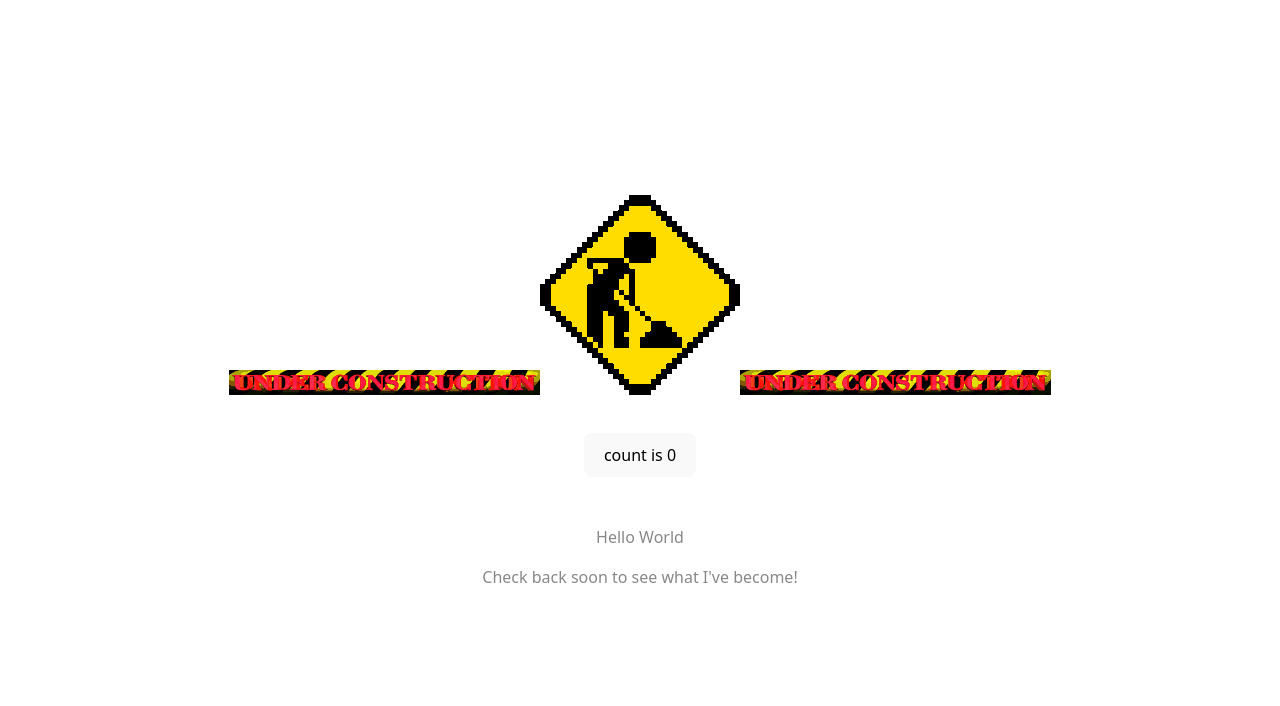
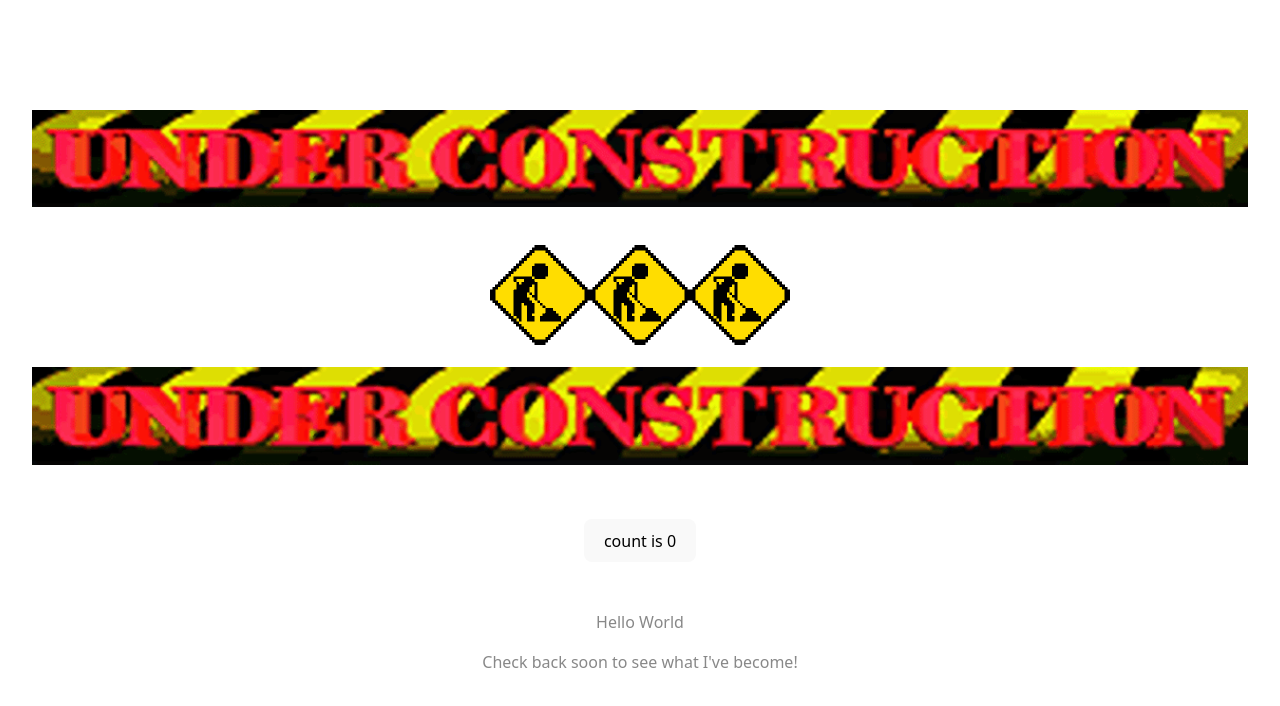
Before and after one commit to TimBek2/timbek2.github.io, a React (Vite) app: page / in a window 1280 px wide. Shown: the top 706 px of the page. Built offline with nearby package versions, Linux system fonts and the light colour scheme.

Commit message:
Update favicon, remove some boilerplate html and css, add some correct styles

```diff
--- a/index.html
+++ b/index.html
@@ -2,7 +2,7 @@
 <html lang="en">
   <head>
     <meta charset="UTF-8" />
-    <link rel="icon" type="image/svg+xml" href="/tb-logo.svg" />
+    <link rel="icon" type="image/svg+xml" href="/tb-logo-light.svg" />
     <meta name="viewport" content="width=device-width, initial-scale=1.0" />
     <meta name="description" content="Personal page for my projects and work as a software engineer. Built with Vite and React." />
     <meta name="author" content="Tim Beck">
--- a/src/App.css
+++ b/src/App.css
@@ -10,12 +10,6 @@
   padding: 1.5em;
   will-change: filter;
   transition: filter 300ms;
-}
-.logo:hover {
-  filter: drop-shadow(0 0 2em #646cffaa);
-}
-.logo.react:hover {
-  filter: drop-shadow(0 0 2em #61dafbaa);
 }
 
 @keyframes logo-spin {
@@ -37,6 +31,24 @@
   padding: 2em;
 }
 
+.construction-banner {
+  background-repeat: repeat-x;
+  height: auto;
+  margin-bottom: 1rem;
+  width: 100%;
+}
+.construction-icon {
+  display: inline-block;
+  height: auto;
+  margin: 1rem auto;
+  width: 100px;
+  will-change: filter;
+  transition: filter 300ms;
+}
+.construction-icon:hover {
+  filter: drop-shadow(0 0 2em #424242aa);
+}
+
 .coming-soon {
   color: #888;
 }
--- a/src/App.tsx
+++ b/src/App.tsx
@@ -8,10 +8,16 @@ function App() {
 
   return (
     <>
-      <div>
-        <img src={constructionBanner} className="construction-banner" alt="Under Construction Banner" />
+      <div className='container'>
+        <div className='row'>
+          <img src={constructionBanner} className="construction-banner" alt="Under Construction Banner" />
+        </div>
         <img src={constructionIcon} className="construction-icon" alt="Under construction icon" />
-        <img src={constructionBanner} className="construction-banner" alt="Under Construction Banner" />
+        <img src={constructionIcon} className="construction-icon" alt="Under construction icon" />
+        <img src={constructionIcon} className="construction-icon" alt="Under construction icon" />
+        <div className='row'>
+          <img src={constructionBanner} className="construction-banner" alt="Under Construction Banner" />
+        </div>
       </div>
       <div className="card">
         <button onClick={() => setCount((count) => count + 1)}>
```
Also changed, not shown: public/tb-logo-light.svg (added), src/assets/under_construction.gif.
